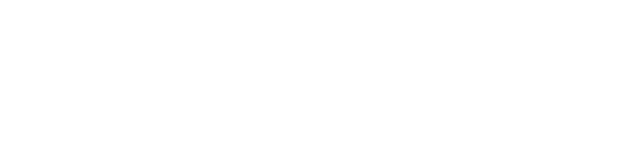
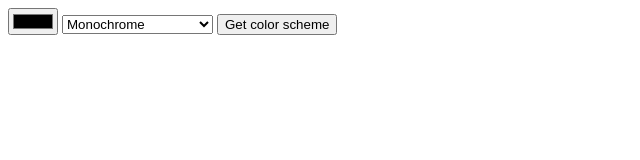
Before and after one commit to fab44-cloud/color-scheme-generator, a plain HTML site: page index.html in a window 1280 px wide. Shown: the whole page, without its empty margins (0-640 px from the left). Drawn offline with Linux system fonts and the light colour scheme.

Commit message:
Add color picker, color scheme mode selector and button to get the color scheme

```diff
--- a/index.html
+++ b/index.html
@@ -7,6 +7,21 @@
     <link rel="stylesheet" href="style.css" />
   </head>
   <body>
+    <div class="color-selector-container">
+      <input type="color" name="seedColorPicker" id="seedColorPicker" />
+      <select name="color-scheme-mode-selector" id="color-scheme-mode-selector">
+        <option value="Monochrome">Monochrome</option>
+        <option value="Monochrome-dark">Monochrome-dark</option>
+        <option value="Monochrome-light">Monochrome-light</option>
+        <option value="Analogic">Analogic</option>
+        <option value="Complement">Complement</option>
+        <option value="Analogic-complement">Analogic-complement</option>
+        <option value="Triad">Triad</option>
+        <option value="Quad">Quad</option>
+      </select>
+      <button>Get color scheme</button>
+    </div>
+
     <script src="script.js"></script>
   </body>
 </html>
```
